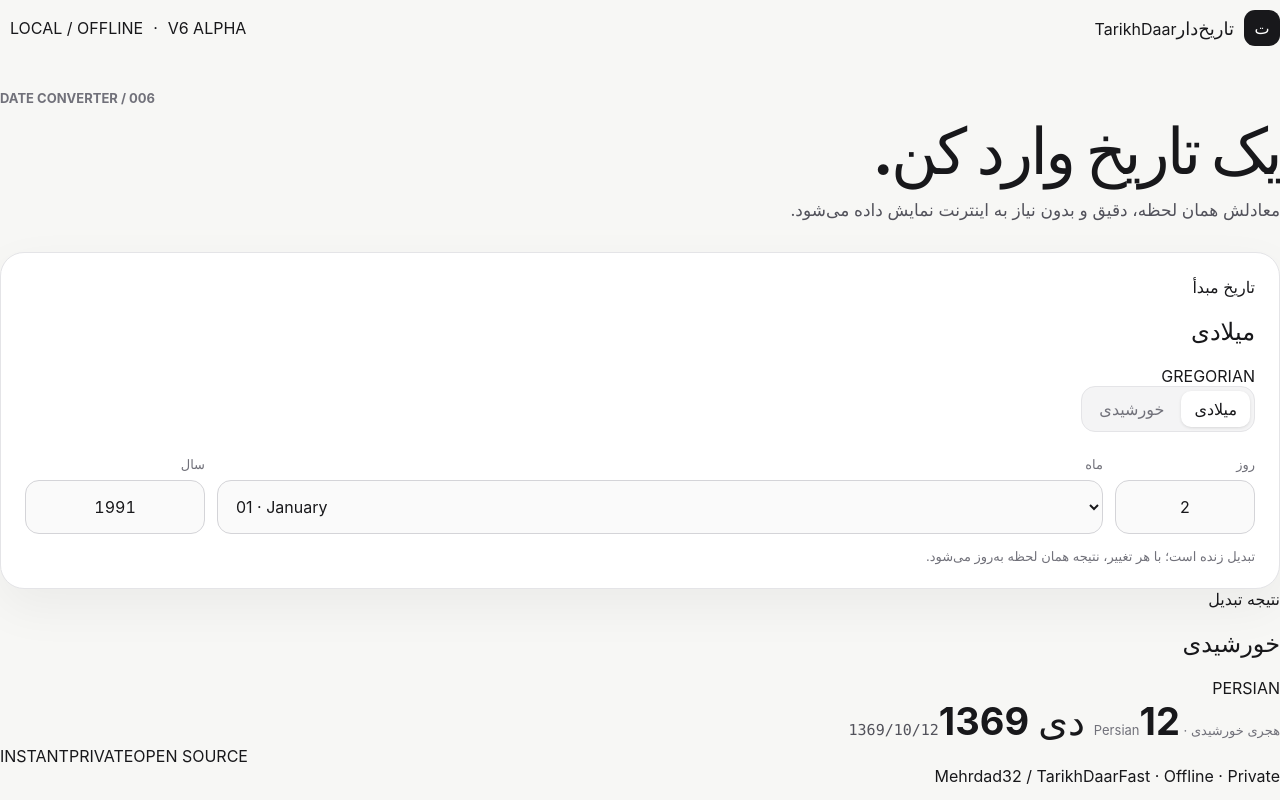
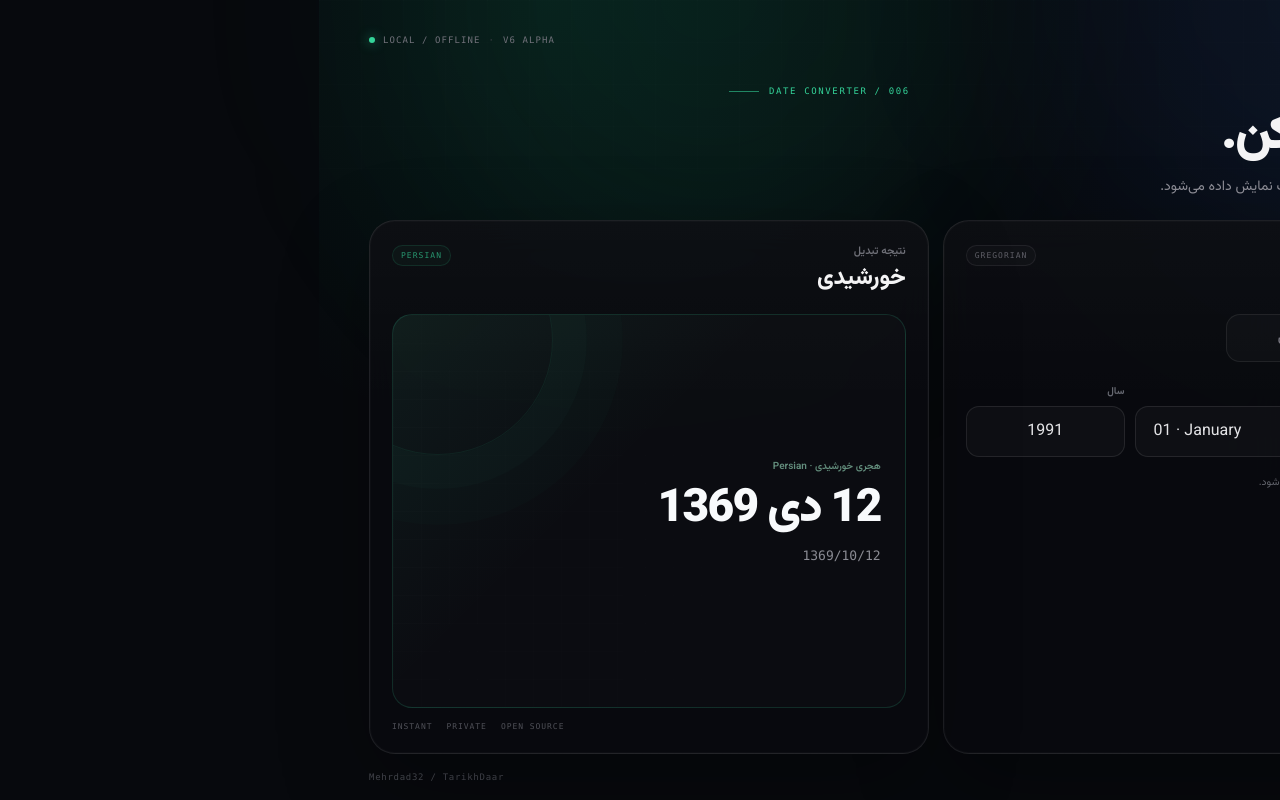
Before and after one commit to Mehrdad32/TarikhDaar, a React (Vite) app: page / in a window 1280 px wide. Built offline with nearby package versions, Linux system fonts and the light colour scheme.

Commit message:
feat: align visual system with Mehrdad32 site

```diff
--- a/src/styles.css
+++ b/src/styles.css
@@ -1,17 +1,41 @@
 :root {
-  font-family: Inter, ui-sans-serif, system-ui, -apple-system, BlinkMacSystemFont, "Segoe UI", sans-serif;
-  color: #18181b;
-  background: #f7f7f5;
+  font-family: "Vazirmatn Variable", Vazirmatn, Tahoma, Arial, sans-serif;
+  color: #f4f4f5;
+  background: #07090d;
   font-synthesis: none;
   text-rendering: optimizeLegibility;
+  color-scheme: dark;
+  --bg: #07090d;
+  --panel: rgba(9, 11, 15, 0.9);
+  --panel-soft: rgba(255, 255, 255, 0.025);
+  --border: rgba(255, 255, 255, 0.09);
+  --border-strong: rgba(255, 255, 255, 0.14);
+  --text: #f4f4f5;
+  --muted: #a1a1aa;
+  --dim: #71717a;
+  --emerald: #34d399;
+  --emerald-soft: #a7f3d0;
+  --danger: #fca5a5;
 }
 
-* { box-sizing: border-box; }
+* {
+  box-sizing: border-box;
+}
+
+html,
+body,
+#root {
+  margin: 0;
+  min-width: 320px;
+  min-height: 100%;
+}
 
 body {
-  margin: 0;
-  min-width: 320px;
-  min-height: 100vh;
+  min-height: 100dvh;
+  background:
+    radial-gradient(circle at 18% 0%, rgba(16, 185, 129, 0.09), transparent 28rem),
+    radial-gradient(circle at 88% 8%, rgba(59, 130, 246, 0.065), transparent 30rem),
+    var(--bg);
 }
 
 button,
@@ -20,24 +44,71 @@ select {
   font: inherit;
 }
 
-.shell {
-  width: min(900px, calc(100% - 32px));
+button {
+  -webkit-tap-highlight-color: transparent;
+}
+
+.app-shell {
+  position: relative;
+  isolation: isolate;
+  width: min(1180px, calc(100% - 36px));
+  min-height: 100dvh;
   margin: 0 auto;
-  padding: 24px 0 72px;
+  padding: 18px 0 16px;
+  display: grid;
+  grid-template-rows: auto auto minmax(0, 1fr) auto;
+  gap: 16px;
+}
+
+.grid-background {
+  position: fixed;
+  z-index: -3;
+  inset: 0;
+  opacity: 0.42;
+  pointer-events: none;
+  background-image:
+    linear-gradient(rgba(255, 255, 255, 0.024) 1px, transparent 1px),
+    linear-gradient(90deg, rgba(255, 255, 255, 0.024) 1px, transparent 1px);
+  background-size: 42px 42px;
+  mask-image: linear-gradient(to bottom, black, transparent 86%);
+}
+
+.ambient {
+  position: fixed;
+  z-index: -2;
+  border-radius: 999px;
+  pointer-events: none;
+  filter: blur(120px);
+}
+
+.ambient-emerald {
+  top: -18rem;
+  left: 8%;
+  width: 36rem;
+  height: 36rem;
+  background: rgba(16, 185, 129, 0.08);
+}
+
+.ambient-blue {
+  top: -16rem;
+  right: 2%;
+  width: 32rem;
+  height: 32rem;
+  background: rgba(59, 130, 246, 0.055);
 }
 
 .topbar {
+  min-height: 44px;
   display: flex;
   align-items: center;
   justify-content: space-between;
-  gap: 16px;
-  padding: 10px 0 44px;
+  gap: 18px;
 }
 
-.topbar > div {
+.brand-lockup {
   display: flex;
   align-items: center;
-  gap: 10px;
+  gap: 11px;
 }
 
 .brand-mark {
@@ -45,116 +116,250 @@ select {
   place-items: center;
   width: 36px;
   height: 36px;
-  border-radius: 11px;
-  background: #18181b;
-  color: white;
-  font-weight: 800;
+  border: 1px solid rgba(52, 211, 153, 0.28);
+  border-radius: 12px;
+  background:
+    linear-gradient(145deg, rgba(52, 211, 153, 0.17), rgba(52, 211, 153, 0.035));
+  color: var(--emerald-soft);
+  font-size: 19px;
+  font-weight: 850;
+  box-shadow:
+    0 0 0 1px rgba(255, 255, 255, 0.025) inset,
+    0 0 30px rgba(52, 211, 153, 0.05);
+}
+
+.brand-copy {
+  display: grid;
+  line-height: 1.15;
 }
 
 .brand {
-  font-size: 18px;
-  font-weight: 750;
+  font-size: 16px;
+  font-weight: 780;
+  color: #fafafa;
 }
 
-.version {
+.brand-en {
+  margin-top: 3px;
+  color: #52525b;
+  font-family: ui-monospace, SFMono-Regular, Menlo, Consolas, monospace;
+  font-size: 9px;
+  letter-spacing: 0.12em;
+  text-transform: uppercase;
+}
+
+.product-status {
+  display: flex;
+  align-items: center;
+  gap: 8px;
   color: #71717a;
-  font-size: 13px;
-  direction: ltr;
+  font-family: ui-monospace, SFMono-Regular, Menlo, Consolas, monospace;
+  font-size: 9px;
+  letter-spacing: 0.12em;
+}
+
+.status-dot,
+.live-dot {
+  width: 6px;
+  height: 6px;
+  flex: 0 0 auto;
+  border-radius: 50%;
+  background: var(--emerald);
+  box-shadow: 0 0 12px rgba(52, 211, 153, 0.75);
+}
+
+.status-divider {
+  color: #3f3f46;
 }
 
 .hero {
-  margin-bottom: 32px;
+  max-width: 820px;
+  padding: 8px 0 4px;
 }
 
-.eyebrow,
-.section-kicker {
-  color: #71717a;
-  font-size: 13px;
-  font-weight: 650;
+.eyebrow {
+  display: flex;
+  align-items: center;
+  gap: 10px;
+  color: var(--emerald);
+  font-family: ui-monospace, SFMono-Regular, Menlo, Consolas, monospace;
+  font-size: 9px;
+  letter-spacing: 0.18em;
 }
 
-.hero .eyebrow {
-  margin: 0 0 10px;
+.eyebrow-line {
+  width: 30px;
+  height: 1px;
+  background: rgba(52, 211, 153, 0.58);
 }
 
-h1 {
-  margin: 0;
-  font-size: clamp(38px, 7vw, 64px);
-  line-height: 1.1;
+.hero h1 {
+  margin: 10px 0 0;
+  color: #f4f4f5;
+  font-size: clamp(34px, 4.3vw, 52px);
+  font-weight: 880;
+  line-height: 1.15;
   letter-spacing: -0.045em;
 }
 
-.hero > p:last-child {
-  color: #52525b;
-  font-size: 17px;
-  margin: 14px 0 0;
+.hero p {
+  margin: 8px 0 0;
+  color: #8f8f98;
+  font-size: 14px;
+  line-height: 1.9;
+}
+
+.workspace {
+  min-height: 0;
+  display: grid;
+  grid-template-columns: minmax(0, 1.04fr) minmax(0, 0.96fr);
+  gap: 14px;
+  align-items: stretch;
+}
+
+.panel {
+  position: relative;
+  overflow: hidden;
+  min-width: 0;
+  min-height: 330px;
+  border: 1px solid var(--border);
+  border-radius: 26px;
+  background:
+    linear-gradient(180deg, rgba(255, 255, 255, 0.018), transparent 35%),
+    var(--panel);
+  box-shadow:
+    0 30px 90px rgba(0, 0, 0, 0.28),
+    0 0 0 1px rgba(255, 255, 255, 0.018) inset;
+  backdrop-filter: blur(18px);
 }
 
 .source-panel,
-.results {
-  background: white;
-  border: 1px solid #e4e4e7;
-  border-radius: 24px;
-  padding: 24px;
-  box-shadow: 0 18px 50px rgba(24, 24, 27, 0.05);
+.result-panel {
+  padding: 22px;
 }
 
-.results {
-  margin-top: 16px;
-}
-
-.section-heading,
-.results-heading {
+.panel-header {
   display: flex;
   align-items: flex-start;
   justify-content: space-between;
-  gap: 16px;
+  gap: 14px;
 }
 
-.section-heading h2,
-.results-heading h2 {
-  margin: 4px 0 0;
-  font-size: 22px;
+.panel-label {
+  display: block;
+  color: #6f7078;
+  font-size: 11px;
+  font-weight: 580;
 }
 
-.calendar-badge {
-  padding: 7px 10px;
+.panel-header h2 {
+  margin: 3px 0 0;
+  color: #f4f4f5;
+  font-size: 23px;
+  font-weight: 760;
+  line-height: 1.35;
+}
+
+.panel-code {
+  margin-top: 2px;
+  border: 1px solid rgba(255, 255, 255, 0.07);
   border-radius: 999px;
-  background: #f4f4f5;
-  color: #52525b;
-  font-size: 12px;
-  direction: ltr;
+  padding: 5px 8px;
+  color: #5f6068;
+  background: rgba(255, 255, 255, 0.018);
+  font-family: ui-monospace, SFMono-Regular, Menlo, Consolas, monospace;
+  font-size: 8px;
+  letter-spacing: 0.13em;
+}
+
+.result-code {
+  color: rgba(52, 211, 153, 0.68);
+  border-color: rgba(52, 211, 153, 0.13);
+  background: rgba(52, 211, 153, 0.035);
+}
+
+.calendar-switch {
+  display: grid;
+  grid-template-columns: 1fr 1fr;
+  gap: 4px;
+  width: min(300px, 100%);
+  margin-top: 20px;
+  padding: 4px;
+  border: 1px solid rgba(255, 255, 255, 0.075);
+  border-radius: 14px;
+  background: rgba(255, 255, 255, 0.025);
+}
+
+.calendar-switch button {
+  min-height: 38px;
+  border: 1px solid transparent;
+  border-radius: 10px;
+  background: transparent;
+  color: #777780;
+  padding: 0 14px;
+  cursor: pointer;
+  font-size: 13px;
+  font-weight: 600;
+  transition:
+    color 140ms ease,
+    border-color 140ms ease,
+    background 140ms ease,
+    box-shadow 140ms ease,
+    transform 140ms ease;
+}
+
+.calendar-switch button:hover {
+  color: #d4d4d8;
+}
+
+.calendar-switch button:active {
+  transform: scale(0.985);
+}
+
+.calendar-switch button.active {
+  border-color: rgba(52, 211, 153, 0.16);
+  background:
+    linear-gradient(180deg, rgba(52, 211, 153, 0.09), rgba(52, 211, 153, 0.035));
+  color: #d1fae5;
+  box-shadow:
+    0 4px 16px rgba(0, 0, 0, 0.18),
+    0 0 18px rgba(52, 211, 153, 0.035);
 }
 
 .date-inputs {
   display: grid;
-  grid-template-columns: 140px minmax(220px, 1fr) 180px;
-  gap: 12px;
-  margin-top: 24px;
+  grid-template-columns: minmax(90px, 0.8fr) minmax(190px, 1.6fr) minmax(110px, 1fr);
+  gap: 10px;
+  margin-top: 22px;
 }
 
 .field {
   display: grid;
-  gap: 8px;
+  gap: 7px;
+  min-width: 0;
 }
 
 .field > span {
-  color: #71717a;
-  font-size: 13px;
+  color: #666871;
+  font-size: 10px;
   font-weight: 650;
 }
 
 .field input,
 .field select {
   width: 100%;
-  min-height: 54px;
-  border: 1px solid #d4d4d8;
-  border-radius: 14px;
-  background: #fafafa;
-  color: #18181b;
+  min-width: 0;
+  height: 51px;
+  border: 1px solid rgba(255, 255, 255, 0.095);
+  border-radius: 13px;
+  outline: none;
+  background: rgba(255, 255, 255, 0.026);
+  color: #e4e4e7;
   padding: 0 14px;
-  outline: none;
-  transition: border-color 140ms ease, box-shadow 140ms ease, background 140ms ease;
+  transition:
+    border-color 140ms ease,
+    box-shadow 140ms ease,
+    background 140ms ease;
 }
 
 .field input {
@@ -164,101 +369,293 @@ h1 {
 }
 
 .field select {
-  direction: ltr;
+  cursor: pointer;
+}
+
+.field select option {
+  background: #0d1015;
+  color: #e4e4e7;
+}
+
+.field input:hover,
+.field select:hover {
+  border-color: rgba(255, 255, 255, 0.16);
 }
 
 .field input:focus,
 .field select:focus {
-  background: white;
-  border-color: #71717a;
-  box-shadow: 0 0 0 3px rgba(24, 24, 27, 0.08);
+  border-color: rgba(52, 211, 153, 0.58);
+  background: rgba(52, 211, 153, 0.035);
+  box-shadow:
+    0 0 0 3px rgba(52, 211, 153, 0.075),
+    0 0 30px rgba(52, 211, 153, 0.025);
 }
 
 .field input[aria-invalid="true"] {
-  border-color: #fca5a5;
+  border-color: rgba(248, 113, 113, 0.42);
+}
+
+.panel-footer {
+  min-height: 35px;
+  display: flex;
+  align-items: flex-end;
 }
 
 .input-hint,
 .validation-message {
   margin: 14px 0 0;
-  font-size: 13px;
+  font-size: 10.5px;
+  line-height: 1.8;
 }
 
 .input-hint {
-  color: #71717a;
+  display: flex;
+  align-items: center;
+  gap: 7px;
+  color: #61636b;
+}
+
+.live-dot {
+  width: 5px;
+  height: 5px;
 }
 
 .validation-message {
   display: flex;
   align-items: center;
   gap: 8px;
-  color: #b91c1c;
+  color: var(--danger);
 }
 
-.validation-message > span {
+.message-icon {
   display: inline-grid;
   place-items: center;
-  width: 20px;
-  height: 20px;
+  width: 18px;
+  height: 18px;
+  flex: 0 0 auto;
+  border: 1px solid rgba(248, 113, 113, 0.18);
   border-radius: 50%;
-  background: #fee2e2;
+  background: rgba(248, 113, 113, 0.075);
+  font-family: ui-monospace, SFMono-Regular, Menlo, Consolas, monospace;
+  font-size: 10px;
   font-weight: 800;
 }
 
-.result-card {
-  display: grid;
-  gap: 10px;
-  margin-top: 22px;
-  padding: 26px;
-  border: 1px solid #e4e4e7;
+.result-panel {
+  display: flex;
+  flex-direction: column;
+}
+
+.result-display {
+  position: relative;
+  isolation: isolate;
+  overflow: hidden;
+  flex: 1;
+  min-height: 190px;
+  margin-top: 20px;
+  padding: 24px;
+  display: flex;
+  flex-direction: column;
+  justify-content: center;
+  border: 1px solid rgba(52, 211, 153, 0.16);
   border-radius: 20px;
-  background: linear-gradient(180deg, #ffffff 0%, #fafafa 100%);
+  background:
+    linear-gradient(135deg, rgba(52, 211, 153, 0.07), transparent 42%),
+    rgba(255, 255, 255, 0.016);
+}
+
+.result-display::before {
+  content: "";
+  position: absolute;
+  z-index: -2;
+  inset: 0;
+  background-image:
+    linear-gradient(rgba(255, 255, 255, 0.02) 1px, transparent 1px),
+    linear-gradient(90deg, rgba(255, 255, 255, 0.02) 1px, transparent 1px);
+  background-size: 28px 28px;
+  opacity: 0.45;
+  mask-image: linear-gradient(90deg, black, transparent 90%);
+}
+
+.result-orbit {
+  position: absolute;
+  z-index: -1;
+  top: -90px;
+  left: -70px;
+  width: 230px;
+  height: 230px;
+  border: 1px solid rgba(52, 211, 153, 0.085);
+  border-radius: 50%;
+  box-shadow:
+    0 0 0 34px rgba(52, 211, 153, 0.018),
+    0 0 0 70px rgba(52, 211, 153, 0.01);
 }
 
 .result-label {
-  color: #71717a;
-  font-size: 13px;
+  color: rgba(167, 243, 208, 0.56);
+  font-size: 10px;
+  font-weight: 560;
 }
 
 .result-primary,
 .result-placeholder {
-  font-size: clamp(28px, 5vw, 38px);
+  display: block;
+  margin-top: 8px;
+  color: #f8fafc;
+  font-size: clamp(30px, 4.1vw, 46px);
+  font-weight: 860;
   line-height: 1.25;
+  letter-spacing: -0.035em;
 }
 
 .result-numeric {
-  color: #52525b;
-  font-family: ui-monospace, SFMono-Regular, Menlo, Consolas, monospace;
-  font-size: 15px;
-  justify-self: start;
+  align-self: flex-start;
+  margin-top: 8px;
+  color: #8a8b93;
+  font-family: "Vazirmatn Variable", ui-monospace, SFMono-Regular, Menlo, Consolas, monospace;
+  font-size: 13px;
+  font-variant-numeric: tabular-nums;
 }
 
-.result-card-disabled {
+.result-disabled {
   opacity: 0.58;
+  border-color: var(--border);
 }
 
-@media (max-width: 680px) {
-  .shell {
-    width: min(100% - 24px, 900px);
+.result-placeholder {
+  color: #9a9ba2;
+  font-size: clamp(23px, 3vw, 32px);
+}
+
+.result-meta {
+  display: flex;
+  flex-wrap: wrap;
+  gap: 14px;
+  margin-top: 14px;
+  color: #4f5058;
+  font-family: ui-monospace, SFMono-Regular, Menlo, Consolas, monospace;
+  font-size: 8px;
+  letter-spacing: 0.12em;
+}
+
+.app-footer {
+  display: flex;
+  align-items: center;
+  justify-content: space-between;
+  gap: 16px;
+  color: #484a52;
+  font-size: 9px;
+}
+
+.app-footer span:last-child {
+  font-family: ui-monospace, SFMono-Regular, Menlo, Consolas, monospace;
+  letter-spacing: 0.08em;
+}
+
+@media (min-width: 900px) and (min-height: 680px) {
+  body {
+    overflow: hidden;
+  }
+
+  .app-shell {
+    height: 100dvh;
+  }
+}
+
+@media (max-width: 899px) {
+  .app-shell {
+    width: min(100% - 28px, 760px);
     padding-top: 14px;
+    padding-bottom: 22px;
+  }
+
+  .workspace {
+    grid-template-columns: 1fr;
+  }
+
+  .panel {
+    min-height: 0;
+  }
+
+  .result-display {
+    min-height: 210px;
+  }
+
+  .app-footer {
+    margin-top: 2px;
+  }
+}
+
+@media (max-width: 600px) {
+  .app-shell {
+    width: min(100% - 20px, 560px);
+    gap: 12px;
   }
 
   .topbar {
-    padding-bottom: 32px;
+    min-height: 40px;
   }
 
-  .version {
+  .brand-mark {
+    width: 34px;
+    height: 34px;
+    border-radius: 11px;
+  }
+
+  .product-status {
+    gap: 6px;
+    font-size: 7.5px;
+    letter-spacing: 0.08em;
+  }
+
+  .product-status .status-divider,
+  .product-status span:last-child {
     display: none;
   }
 
+  .hero {
+    padding-top: 5px;
+  }
+
+  .hero h1 {
+    margin-top: 8px;
+    font-size: clamp(32px, 10vw, 42px);
+  }
+
+  .hero p {
+    max-width: 34rem;
+    margin-top: 6px;
+    font-size: 12px;
+    line-height: 1.75;
+  }
+
   .source-panel,
-  .results {
-    padding: 18px;
-    border-radius: 20px;
+  .result-panel {
+    padding: 17px;
+    border-radius: 21px;
+  }
+
+  .panel-header h2 {
+    font-size: 20px;
+  }
+
+  .panel-code {
+    font-size: 7px;
+  }
+
+  .calendar-switch {
+    width: 100%;
+    margin-top: 16px;
+  }
+
+  .calendar-switch button {
+    min-height: 42px;
   }
 
   .date-inputs {
-    grid-template-columns: 1fr 1fr;
+    grid-template-columns: minmax(0, 0.8fr) minmax(0, 1fr);
+    gap: 9px;
+    margin-top: 16px;
   }
 
   .field-month {
@@ -271,53 +668,79 @@ h1 {
     grid-row: 2;
   }
 
-  .result-card {
+  .field input,
+  .field select {
+    height: 50px;
+  }
+
+  .result-display {
+    min-height: 178px;
+    margin-top: 16px;
     padding: 20px;
+  }
+
+  .result-primary {
+    font-size: clamp(30px, 9.5vw, 40px);
+  }
+
+  .result-meta {
+    margin-top: 11px;
+    gap: 10px;
+    font-size: 7px;
+  }
+
+  .app-footer {
+    padding-top: 2px;
+    font-size: 8px;
   }
 }
 
-
-.calendar-switch {
-  display: inline-flex;
-  gap: 4px;
-  padding: 4px;
-  border: 1px solid #e4e4e7;
-  border-radius: 14px;
-  background: #f4f4f5;
+@media (max-width: 390px) {
+  .product-status {
+    display: none;
   }
 
-.calendar-switch button {
-  min-height: 36px;
-  border: 0;
-  border-radius: 10px;
-  background: transparent;
-  color: #71717a;
-  padding: 0 13px;
-  cursor: pointer;
-  transition: background 140ms ease, color 140ms ease, box-shadow 140ms ease;
+  .hero h1 {
+    font-size: 31px;
   }
 
-.calendar-switch button:hover {
-  color: #18181b;
+  .hero p {
+    font-size: 11.5px;
   }
 
-.calendar-switch button.active {
-  background: white;
-  color: #18181b;
-  box-shadow: 0 1px 3px rgba(24, 24, 27, 0.12);
+  .panel-header {
+    gap: 8px;
   }
 
-@media (max-width: 520px) {
-  .section-heading {
-    align-items: stretch;
-    flex-direction: column;
+  .panel-code {
+    display: none;
   }
 
-  .calendar-switch {
-    width: 100%;
+  .source-panel,
+  .result-panel {
+    padding: 15px;
   }
 
-  .calendar-switch button {
-    flex: 1;
+  .result-display {
+    min-height: 165px;
+    padding: 17px;
+  }
+
+  .app-footer span:first-child {
+    display: none;
+  }
+
+  .app-footer {
+    justify-content: flex-end;
   }
 }
+
+@media (prefers-reduced-motion: reduce) {
+  *,
+  *::before,
+  *::after {
+    scroll-behavior: auto !important;
+    transition-duration: 0.01ms !important;
+    animation-duration: 0.01ms !important;
+  }
+}
```
Lines whose indentation alone changed are shown as unchanged.
